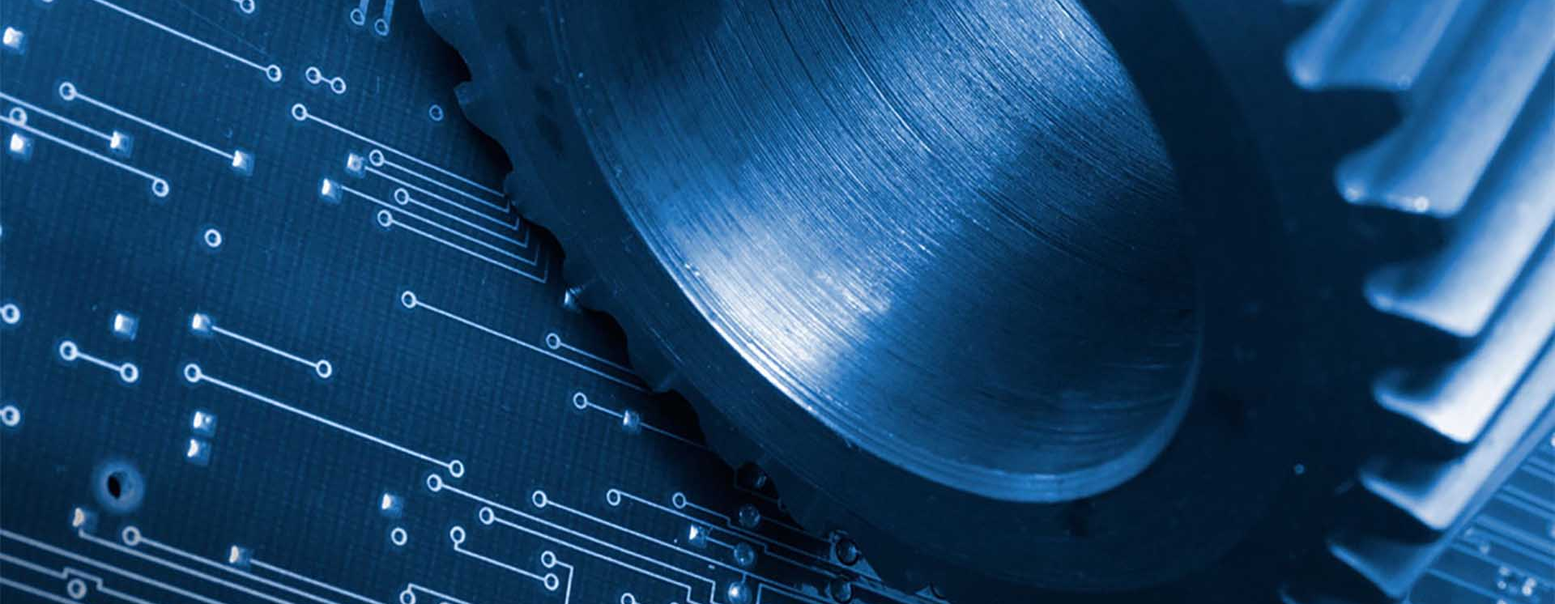
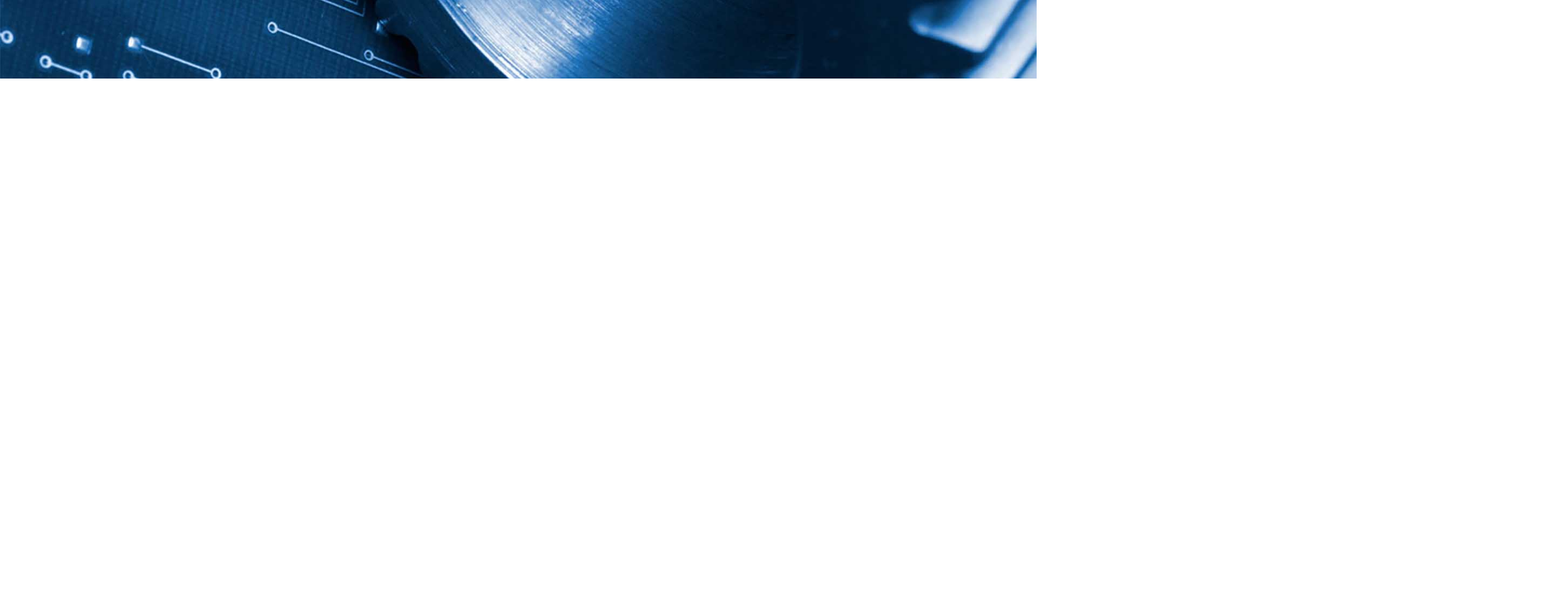
Before and after one commit to emafdhal/team-g12, a plain HTML site: page index.html in a window 1280 px wide. Shown: the part 278-1024 px from the top of the page at 81% size, 1920 px wide, since content can reach past the window. After the commit the page ends 800 px from the top, so only its background shows below. Drawn offline with Linux system fonts and the light colour scheme.

Commit message:
Update index.html

```diff
--- a/index.html
+++ b/index.html
@@ -37,7 +37,6 @@
 		</div>
 	</header>
 	<div class="slider">
-		<img src="engineering1.jpg" class="image">
 		<div class="container">
 			<h1>MELAYANI DENGAN SEPENUH HATI</h1>
 			<p>Kepuasan Anda adalah komitmen kami. Kami bangga <br> dapat melayani Anda dengan baik.</p>
```
